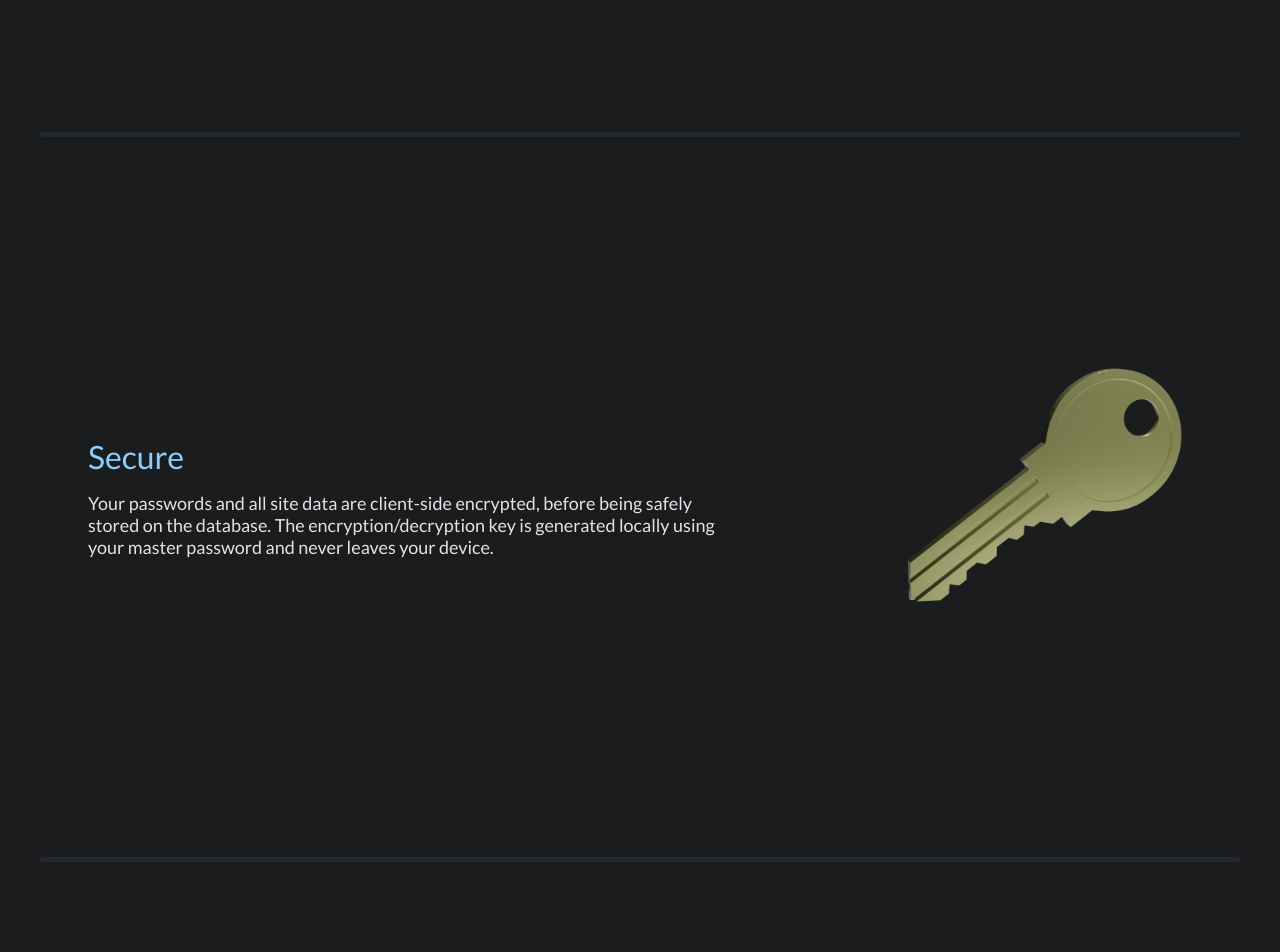
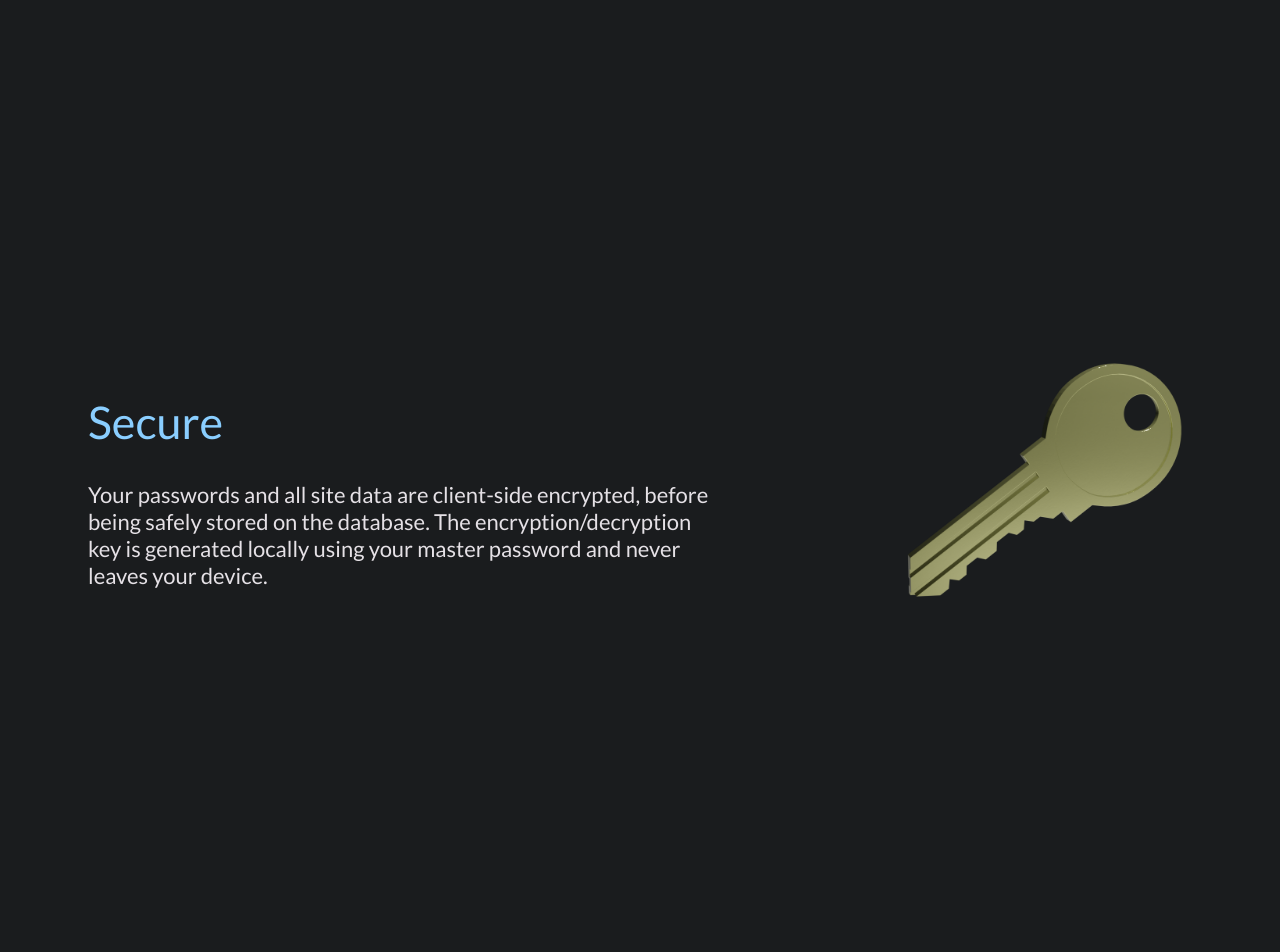
Before and after one commit to Pomoc48/passer, a React (Create React App) app: page / in a window 1280 px wide. Shown: the part 660-1612 px from the top of the page. Built offline with nearby package versions, Linux system fonts and the light colour scheme.

Commit message:
Remove separator widgets

```diff
--- a/src/widgets/Marketing.tsx
+++ b/src/widgets/Marketing.tsx
@@ -6,6 +6,7 @@ import Magnify from '../media/magnify.png';
 export default function Marketing() {
   return (
     <div className="Marketing">
+      <div className="SectionContainer Welcome">
         <section>
           <img src={Padlock} alt="Padlock" />
           <div className="Texts">
@@ -13,7 +14,8 @@ export default function Marketing() {
             <div className='Info'>Open-source password manager, presented by Mikołaj Łukawski. The solution for all your password storing related problems.</div>
           </div>
         </section>
-      <div className="separator"/>
+      </div>
+      <div className="SectionContainer">
         <section>
           <div className="Texts">
             <div className='Title'>Secure</div>
@@ -21,7 +23,8 @@ export default function Marketing() {
           </div>
           <img src={Key} alt="Key" />
         </section>
-      <div className="separator"/>
+      </div>
+      <div className="SectionContainer">
         <section>
           <img src={Magnify} alt="Key" />
           <div className="Texts">
@@ -30,5 +33,6 @@ export default function Marketing() {
           </div>
         </section>
       </div>
+    </div>
   );
 }
```
Lines whose indentation alone changed are shown as unchanged.
